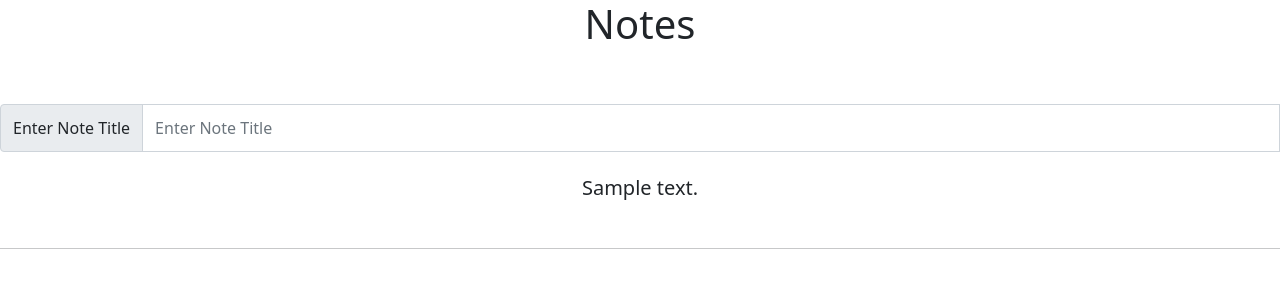
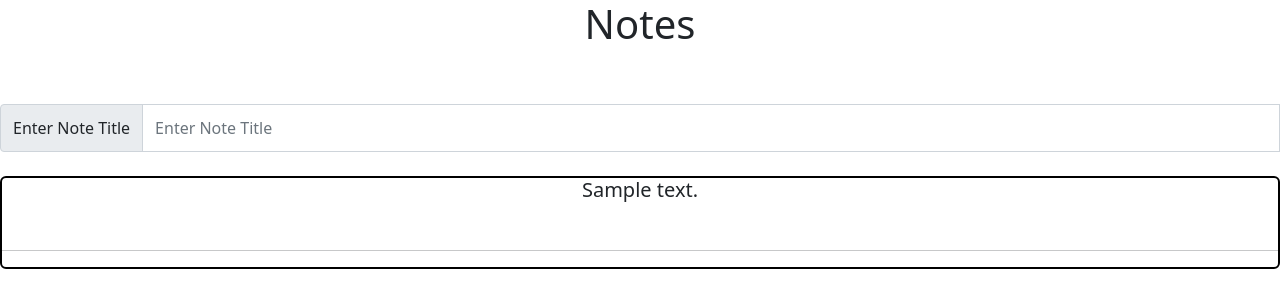
Before and after one commit to richprogrammer/noteapp2, a Flask app: template templates/index.html in a window 1280 px wide. Shown: the top 308 px of the page. Run offline with Flask 3, Linux system fonts and the light colour scheme; the template is opened without the code that fills it: most values are stand-ins (such as "Sample title", 1, 10 or a date in 2020).

Commit message:
update sytle.css and index.html

```diff
--- a/static/style.css
+++ b/static/style.css
@@ -1,3 +1,6 @@
-/* .form-control {
-    width: 60%;
-} */
+.note {
+    width: 100%;
+    height: 20%;
+    border: 2px solid black;
+    border-radius: 6px;
+}
--- a/templates/index.html
+++ b/templates/index.html
@@ -19,9 +19,9 @@
     <br />
     {% for note in notes_list %}
     <div class="note">
-      <h5>{{ note }}</h5>
-      <br />
-      <hr />
+        <h5>{{ note }}</h5>
+        <br />
+        <hr />
     </div>
 
     {% endfor %}
```
